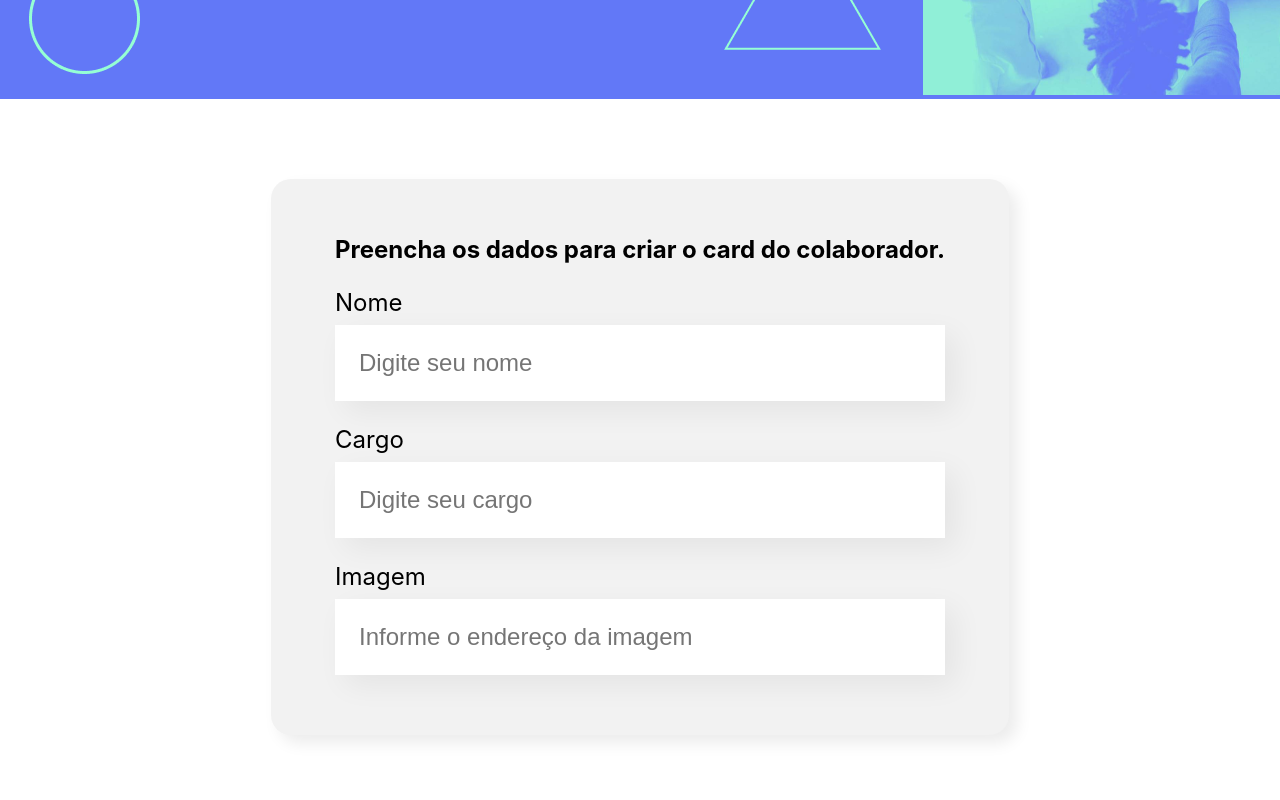
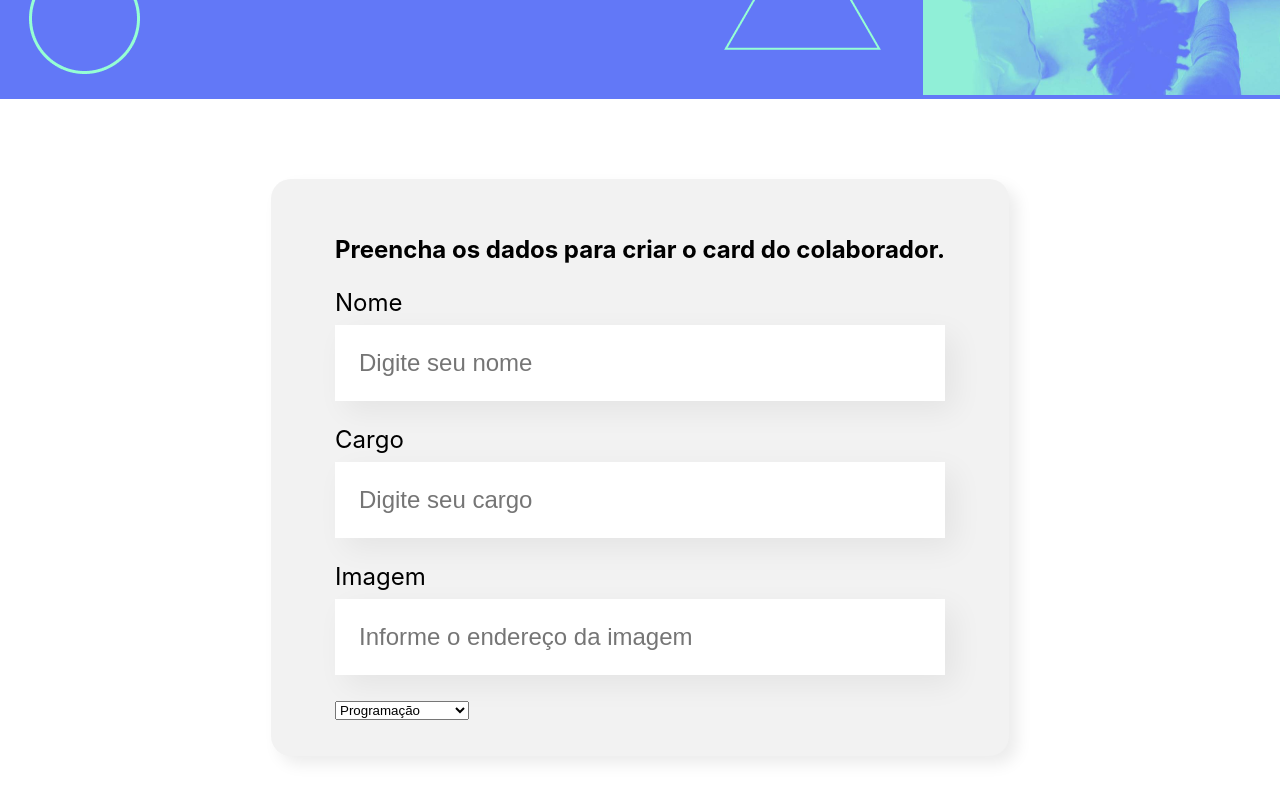
Before and after one commit to ernanni/organo, a React (Create React App) app: page / in a window 1280 px wide. Shown: the part 461-1261 px from the top of the page. Built offline with nearby package versions, Linux system fonts and the light colour scheme.

Commit message:
created dropdown component

```diff
--- /dev/null
+++ b/src/components/DropDown/index.js
@@ -0,0 +1,17 @@
+import "./index.css";
+
+const DropDown = ({ label, items }) => {
+  console.log(items)
+  return (
+    <div>
+      <label>{label}</label>
+      <select>
+        {items.map(item => (
+          <option>{item}</option>
+        ))}
+      </select>
+    </div>
+  );
+};
+
+export default DropDown;
--- a/src/components/Form/index.js
+++ b/src/components/Form/index.js
@@ -1,7 +1,19 @@
 import "./index.css";
 import TextBox from "../TextBox";
+import DropDown from "../DropDown";
 
 const Form = () => {
+
+  const teams = [
+    'Programação',
+    'Front-End',
+    'Data Science',
+    'Devops',
+    'UX e Design',
+    'Mobile',
+    'Inovação e Gestão'
+  ];
+
   return (
     <section className="formContainer">
       <form>
@@ -9,6 +21,7 @@ const Form = () => {
         <TextBox label="Nome" placeholder="Digite seu nome" />
         <TextBox label="Cargo" placeholder="Digite seu cargo" />
         <TextBox label="Imagem" placeholder="Informe o endereço da imagem" />
+        <DropDown items={teams}/>
       </form>
     </section>
   );
```
Also changed, not shown: src/components/DropDown/index.css (added).
